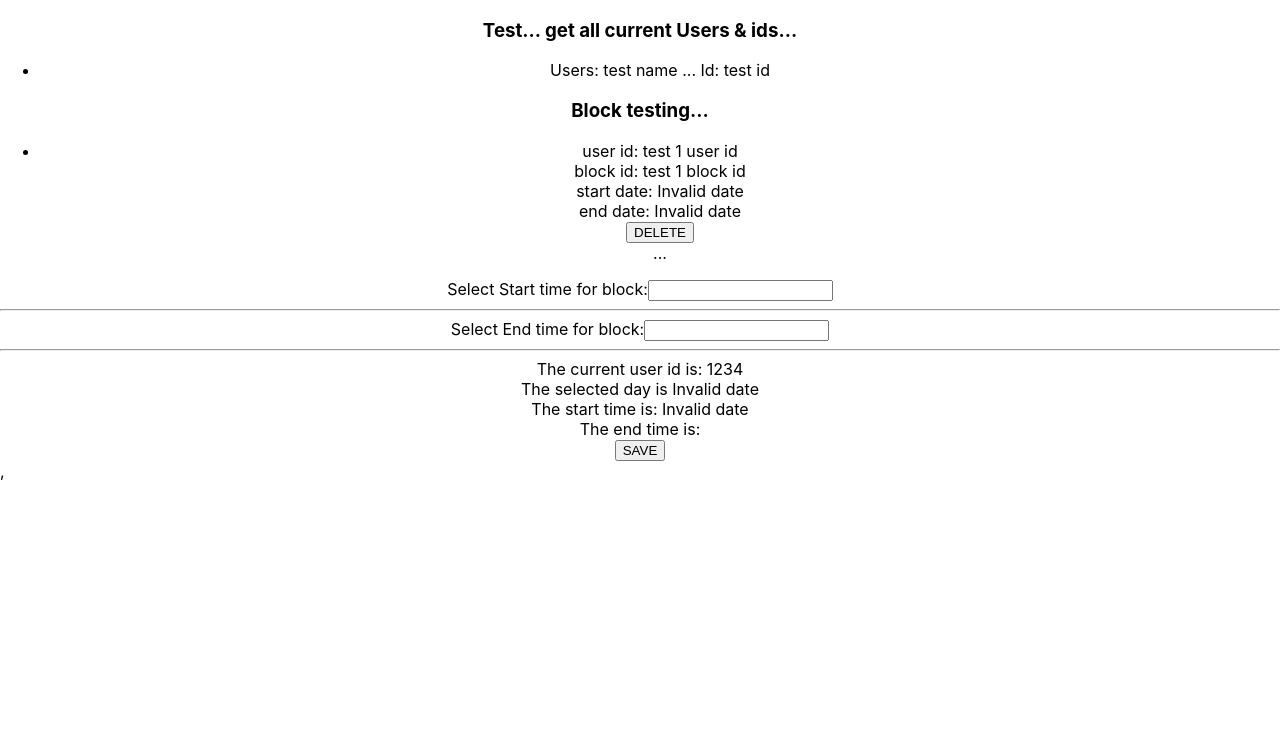
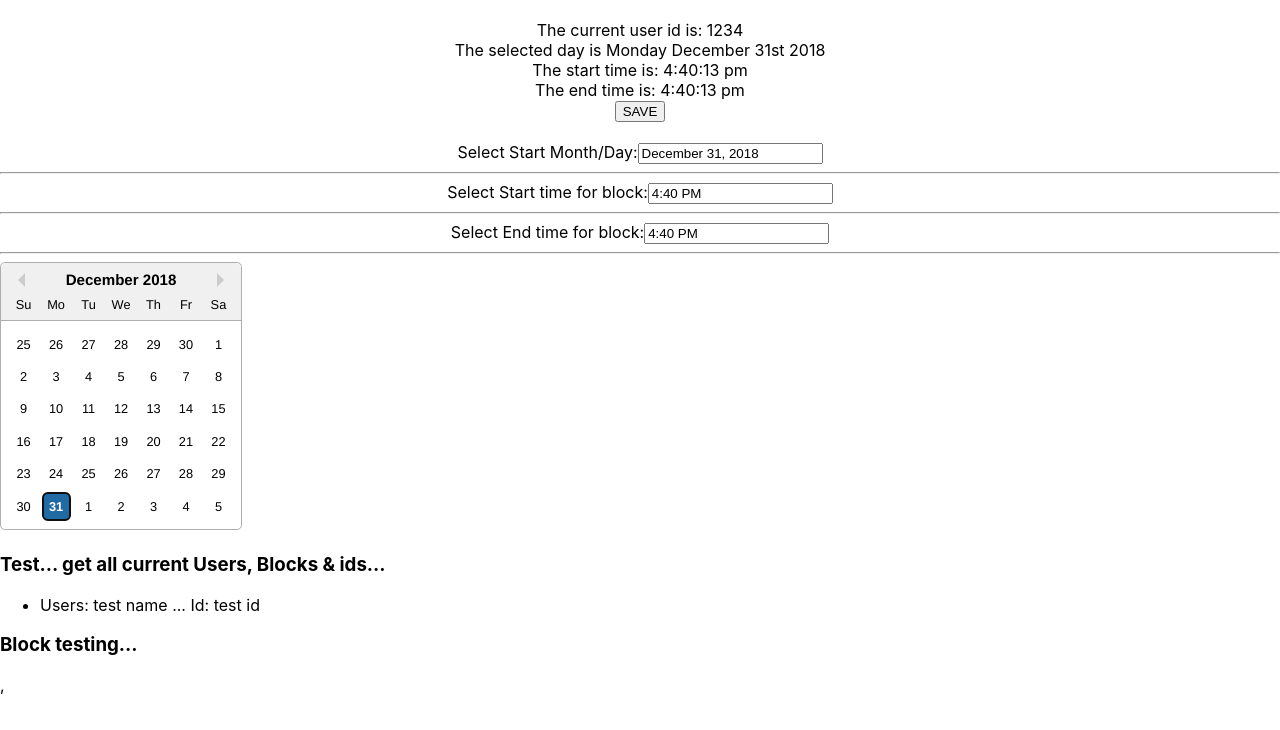
Before and after one commit to thinkful-ei26/randyc-gc-client, a React (Create React App) app: page / in a window 1280 px wide. Shown: the top 730 px of the page. Built offline with nearby package versions, Linux system fonts and the light colour scheme; no server answers.

Commit message:
pre big calendar install

```diff
--- a/src/App.js
+++ b/src/App.js
@@ -14,25 +14,23 @@ import { fetchUsersRequest } from './actions/actions-users-api';
 import
  { fetchBlocksRequest,postBlockRequest,deleteBlockRequest } from './actions/actions-blocks-api';
 import { setStartDay, setEndDay } from './actions/actions-input';
-import { formatDate } from './utils/date';
+import { formatDate, formatTime } from './utils/date';
 
 //date stuff
 let date = null;
 
 const formatMonthDay = date => moment(date).format("MMMM Do YYYY");
 
-const formatTime = date => moment(date).format("HH:mm a");
+//const formatTime = date => moment(date).format("HH:mm a");
 
 class App extends Component {
 
   //local state... for user input
   state = {
 
-    startDate :null,
-    endDate :null,
-    dayOfTheWeek: null,
-    inputStartTime: null,
-    inputEndTime: null
+    startDate : new Date(),
+    endDate : new Date()
+
 
   };
 
@@ -46,30 +44,10 @@ class App extends Component {
  //set start day & time
  handleStartSelect = day => {
 
-    const justDay = formatMonthDay(day);
-    const justDayNumbner = day.getDay();
-    let theDay = '';
-
-    const justStartTime = formatTime(day);
-
-    // Sunday - Saturday : 0 - 6
-    if(justDayNumbner === 0){ theDay = 'Sunday';}
-    if(justDayNumbner === 1){ theDay = 'Monday';}
-    if(justDayNumbner === 2){ theDay = 'Tuesday';}
-    if(justDayNumbner === 3){ theDay = 'Wednesday';}
-    if(justDayNumbner === 4){ theDay = 'Thursday';}
-    if(justDayNumbner === 5){ theDay = 'Friday';}
-    if(justDayNumbner === 6){ theDay = 'Saturday';}
-
-
 
   this.setState({
 
-    inputDay: justDay,
-    startDate : day,
-    endDate: day,
-    dayOfTheWeek : theDay,
-    inputStartTime: justStartTime
+    startDate: day
 
   })
 
@@ -90,11 +68,9 @@ handleEndSelect = day => {
 
   }
 
-  const justEndtTime = formatTime(day);
 
   this.setState({
 
-    inputEndTime: justEndtTime,
     endDate: day
 
   })
@@ -137,25 +113,48 @@ handleDeleteClicked = (blockid) => {
 
       <div>
         <div className = "centerStuff" >
-        <h3>Test... get all current Users & ids...</h3>
+          <br/>
+          The current user id is: {this.props.userId }<br/>
+          The selected day is { formatDate(this.state.startDate)}<br/>
+          The start time is: {formatTime(this.state.startDate)}<br/>
+          The end time is: {formatTime(this.state.endDate)}
+          <br/>
+          <button onClick= { this.handleSaveButton }>SAVE</button>
+          <br/>
+          <br/>
 
-        <Display
-         users = { this.props.users }
-         blocks = { this.props.blocks }
-         onDelete = { this.handleDeleteClicked }
-        />
-        Select Start time for block:
+        Select Start Month/Day:
         <DatePicker
           todayButton={"Today"}
 
           selected={ this.state.startDate }
           onChange={this.handleStartSelect}
 
+          dateFormat="MMMM d, yyyy"
+
+        />
+        <hr />
+
+        Select Start time for block:
+        <DatePicker
+          selected={this.state.startDate}
+          onChange={this.handleStartSelect}
           showTimeSelect
-          dateFormat="MMMM d, yyyy h:mm aa"
-          timeCaption="time"
-          timeFormat="HH:mm aa"
-          timeIntervals={30}
+          showTimeSelectOnly
+          timeIntervals={15}
+          dateFormat="h:mm aa"
+          timeCaption="Time"
+
+          // todayButton={"Today"}
+
+          // selected={ this.state.startDate }
+          // onChange={this.handleStartSelect}
+
+          // showTimeSelect
+          // dateFormat="MMMM d, yyyy h:mm aa"
+          // timeCaption="time"
+          // timeFormat="HH:mm aa"
+          // timeIntervals={30}
         />
 
 
@@ -163,32 +162,57 @@ handleDeleteClicked = (blockid) => {
        <hr />
        <div className = "centerStuff">
        Select End time for block:
-       <DatePicker
-          todayButton={"Today"}
+       { <DatePicker
 
           selected={this.state.endDate}
           onChange={this.handleEndSelect}
-          minDate={this.state.startDate}
-          maxDate={this.state.startDate}
           showTimeSelect
-          dateFormat="MMMM d, yyyy h:mm aa"
-          timeCaption="time"
-          timeFormat="HH:mm aa"
-          timeIntervals={30}
+          showTimeSelectOnly
+          timeIntervals={15}
+          dateFormat="h:mm aa"
+          timeCaption="Time"
+          // todayButton={"Today"}
+
+          // selected={this.state.endDate}
+          // onChange={this.handleEndSelect}
+          // minDate={this.state.startDate}
+          // maxDate={this.state.startDate}
+          // showTimeSelect
+          // dateFormat="MMMM d, yyyy h:mm aa"
+          // timeCaption="time"
+          // timeFormat="HH:mm aa"
+          // timeIntervals={30}
+
+
 
        ></DatePicker>
 
+
+
+
+
+
+
+
+      }
+
        </div>
        <hr />
-       <div className = "centerStuff">
-       The current user id is: {this.props.userId }<br/>
-       The selected day is { formatDate(this.state.startDate)}<br/>
-       {/* The selected Day is { this.state.dayOfTheWeek } { this.state.inputDay }<br/> */}
-          The start time is: {formatTime(this.state.startDate)}<br/>
-          The end time is: {this.state.inputEndTime}
-          <br/>
-          <button onClick= { this.handleSaveButton }>SAVE</button>
-       </div>
+
+       <DatePicker
+        inline
+        selected={this.state.startDate}
+
+        />
+
+      <h3>Test... get all current Users, Blocks & ids...</h3>
+
+        <Display
+         users = { this.props.users }
+         blocks = { this.props.blocks }
+         onDelete = { this.handleDeleteClicked }
+        />
+
 
 
       </div>
--- a/src/components/display.js
+++ b/src/components/display.js
@@ -1,6 +1,6 @@
 //
 import React from 'react';
-import { formatDate } from '../utils/date';
+import { formatDate, formatTime } from '../utils/date';
 
 
 
@@ -28,6 +28,9 @@ console.log('newDay ? ',props.setDay);
 
   const showBlocksAndIds = props.blocks.map((block,index) => {
 
+    //only show blocks when they are there...
+    if(block.userRef){
+
       return (
 
         <li>
@@ -35,11 +38,16 @@ console.log('newDay ? ',props.setDay);
           block id: { block._id } <br/>
           start date: { formatDate(block.startDate)} <br/>
           end date: { formatDate(block.endDate)} <br/>
+          block is from: {formatTime(block.startDate)} - {formatTime(block.endDate)} <br/>
           <button onClick={() =>{props.onDelete(block._id)}} >DELETE</button><br/>...<br/>
         </li>
 
 
       )
+
+    }
+
+
 
 
   })
--- a/src/reducers/blocksReducer.js
+++ b/src/reducers/blocksReducer.js
@@ -15,10 +15,10 @@ const initialState = {
 
   blocks: [{
 
-    _id: 'test 1 block id',
-    userRef: 'test 1 user id',
-    startDate: 'test 1 block start',
-    endDate: 'test 1 block end'
+    _id: null,
+    userRef: null,
+    startDate: null,
+    endDate: null
 
   }],
   loading: false,
```
Lines whose indentation alone changed are shown as unchanged.
